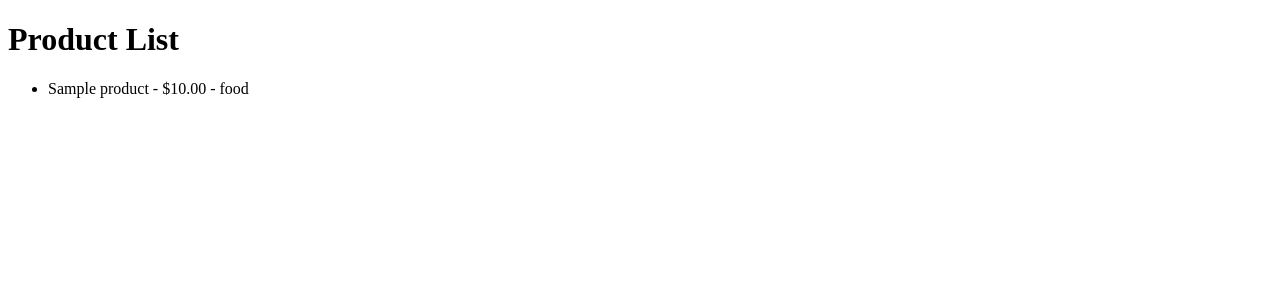
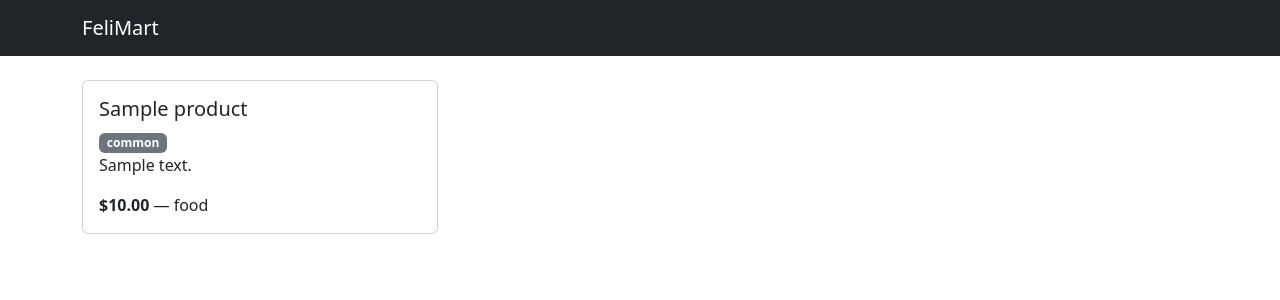
Before and after one commit to AzuMaooo/FeliMart, a Django app: page / in a window 1280 px wide. Shown: the top 300 px of the page. Run offline with Django 5.2, Linux system fonts and the light colour scheme; tables that the repository leaves empty hold one stand-in row (values such as "Sample post").

Commit message:
Added Bootstrap styling and base template for product list

```diff
--- /dev/null
+++ b/store/templates/store/base.html
@@ -0,0 +1,20 @@
+<!DOCTYPE html>
+<html>
+<head>
+    <title>FeliMart</title>
+    <link href="https://cdn.jsdelivr.net/npm/bootstrap@5.3.3/dist/css/bootstrap.min.css" rel="stylesheet">
+</head>
+<body>
+    <nav class="navbar navbar-dark bg-dark mb-4">
+        <div class="container">
+            <span class="navbar-brand">FeliMart</span>
+        </div>
+    </nav>
+
+    <div class="container">
+        {% block content %}
+        {% endblock %}
+    </div>
+
+</body>
+</html>
--- a/store/templates/store/product_list.html
+++ b/store/templates/store/product_list.html
@@ -1,16 +1,18 @@
-<!DOCTYPE html>
-<html>
-<head>
-    <title>FeliMart</title>
-</head>
-<body>
-    <h1>Product List</h1>
+{% extends 'store/base.html' %}
 
-    <ul>
+{% block content %}
+<div class="row">
     {% for product in products %}
-        <li>{{ product.name }} - ${{ product.price }} - {{ product.category }}</li>
+    <div class="col-md-4 mb-4">
+        <div class="card">
+            <div class="card-body">
+                <h5 class="card-title">{{ product.name }}</h5>
+                <span class="badge bg-secondary">{{ product.rarity }}</span>
+                <p class="card-text">{{ product.description }}</p>
+                <p class="card-text"><strong>${{ product.price }}</strong> — {{ product.category }}</p>
+            </div>
+        </div>
+    </div>
     {% endfor %}
-    </ul>
-
-</body>
-</html>
+</div>
+{% endblock %}
```
Also changed, not shown: store/templates/store/product_list.html.txt (+15 -13 lines).
